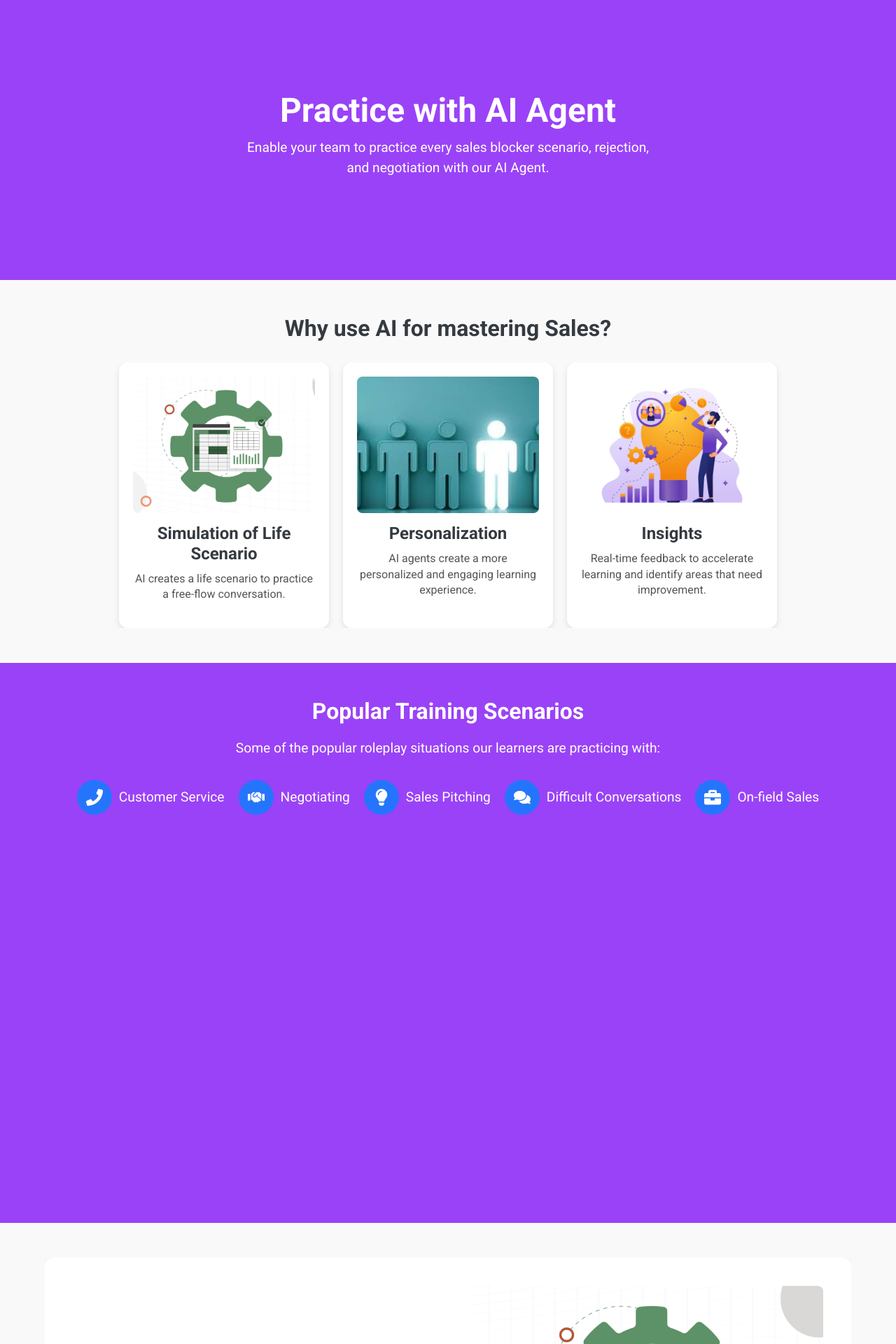
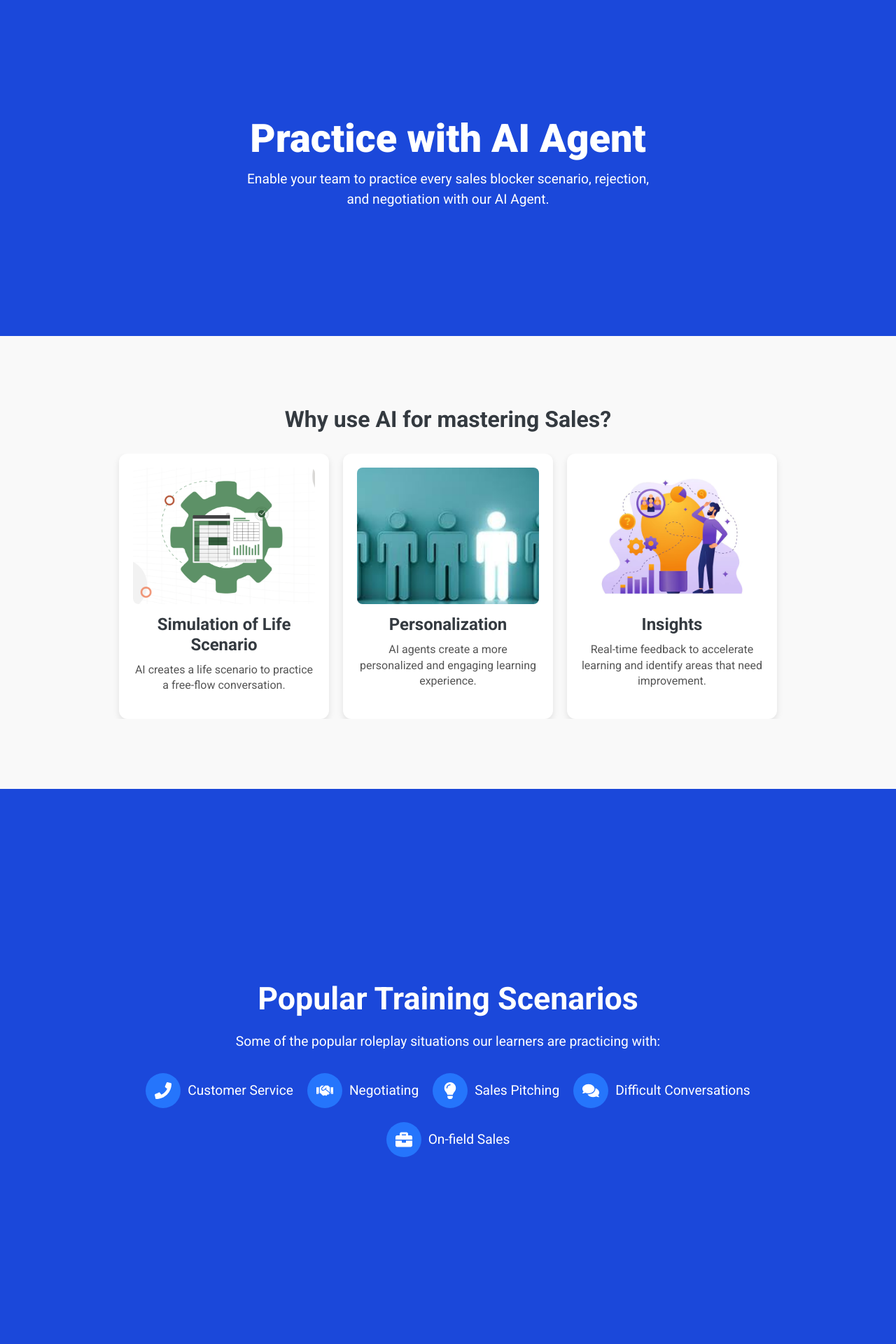
Before and after one commit to Kartik7906/RevuteAI, a React (Vite) app in the folder Client/: page /learnmore in a window 1280 px wide. Shown: the top 1920 px of the page at 70% size. Built offline with nearby package versions, Linux system fonts and the light colour scheme.

Commit message:
store report into database

```diff
--- a/Client/src/Components/LearnMore/LearnMore.css
+++ b/Client/src/Components/LearnMore/LearnMore.css
@@ -15,15 +15,15 @@
   justify-content: center;
   align-items: center;
   text-align: center;
-  height: 50vh;
-  background-color: #9a42f8;
+  height: 60vh;
+  background-color: #1B48DA;
   color: white;
   padding: 20px;
 }
 
 .hero-title {
-  font-size: clamp(2rem, 4vw, 3rem);
-  font-weight: bold;
+  font-size: 3.5rem;
+  font-weight: 800;
   margin-bottom: 10px;
 }
 
@@ -36,7 +36,7 @@
 /* Why Use AI Section */
 .learn-more-container {
   text-align: center;
-  padding-top: 50px;
+  padding-top: 100px;
   background-color: #f9f9f9;
 }
 
@@ -51,7 +51,7 @@
   justify-content: center;
   gap: 20px;
   flex-wrap: wrap;
-  margin-bottom: 50px;
+  margin-bottom: 100px;
 }
 
 .learn-more-card {
@@ -90,20 +90,25 @@
   line-height: 1.4;
 }
 
-/* Popular Training Scenarios Section */
 .popular-training-section {
   width: 100%;
   height: 100vh;
   padding: 50px;
-  background-color: #9a42f8;
+  background-color: #1B48DA;
   color: white;
+  display: flex;
+  justify-content: center; /* Centers horizontally */
+  align-items: center; /* Centers vertically */
+}
+
+.populat-training-section-centerpart {
   text-align: center;
-
+  max-width: 900px;
 }
 
 .popular-training-heading {
-  font-size: 2rem;
-  font-weight: bold;
+  font-size: 2.8rem;
+  font-weight: 700;
   margin-bottom: 20px;
 }
 
@@ -117,6 +122,7 @@
   flex-wrap: wrap;
   gap: 20px;
   justify-content: center;
+  /* background-color: yellow; */
 }
 
 .training-item {
@@ -137,6 +143,7 @@
   border-radius: 50%;
   font-size: 1.5rem;
 }
+
 
 .thirdSection-learnmorepage {
   display: flex;
@@ -163,10 +170,10 @@
   align-items: center;
   justify-content: space-between;
   gap: 30px;
-  background: white;
+  /* background: white; */
   padding: 40px;
   border-radius: 12px;
-  box-shadow: 0 4px 10px rgba(0, 0, 0, 0.1);
+  /* box-shadow: 0 4px 10px rgba(0, 0, 0, 0.1); */
 }
 
 .aboutlearnmore-div2,
--- a/Client/src/Components/LearnMore/LearnMore.jsx
+++ b/Client/src/Components/LearnMore/LearnMore.jsx
@@ -1,6 +1,12 @@
 // LearnMore.js
 import React from "react";
-import { FaPhone, FaHandshake, FaLightbulb, FaComments, FaBriefcase } from "react-icons/fa";
+import {
+  FaPhone,
+  FaHandshake,
+  FaLightbulb,
+  FaComments,
+  FaBriefcase,
+} from "react-icons/fa";
 import "./LearnMore.css";
 import simulationImage from "../../images/simulationimage.webp";
 import personalizationImage from "../../images/personalization.jpg";
@@ -13,8 +19,8 @@ const LearnMore = () => {
       <section className="learn-more-hero">
         <h1 className="hero-title">Practice with AI Agent</h1>
         <p className="hero-description">
-          Enable your team to practice every sales blocker scenario,
-          rejection, and negotiation with our AI Agent.
+          Enable your team to practice every sales blocker scenario, rejection,
+          and negotiation with our AI Agent.
         </p>
       </section>
 
@@ -22,19 +28,26 @@ const LearnMore = () => {
       <section className="learn-more-container">
         <h1 className="learn-more-heading">Why use AI for mastering Sales?</h1>
         <div className="learn-more-content">
-          {[{
+          {[
+            {
               image: simulationImage,
               title: "Simulation of Life Scenario",
-            description: "AI creates a life scenario to practice a free-flow conversation."
-          }, {
+              description:
+                "AI creates a life scenario to practice a free-flow conversation.",
+            },
+            {
               image: personalizationImage,
               title: "Personalization",
-            description: "AI agents create a more personalized and engaging learning experience."
-          }, {
+              description:
+                "AI agents create a more personalized and engaging learning experience.",
+            },
+            {
               image: insightsImage,
               title: "Insights",
-            description: "Real-time feedback to accelerate learning and identify areas that need improvement."
-          }].map((card, index) => (
+              description:
+                "Real-time feedback to accelerate learning and identify areas that need improvement.",
+            },
+          ].map((card, index) => (
             <div className="learn-more-card" key={index}>
               <div className="learn-more-image-container">
                 <img
@@ -51,27 +64,37 @@ const LearnMore = () => {
 
         {/* Popular Training Scenarios */}
         <div className="popular-training-section">
-          <h1 className="popular-training-heading">Popular Training Scenarios</h1>
+          <div className="populat-training-section-centerpart">
+            <h1 className="popular-training-heading">
+              Popular Training Scenarios
+            </h1>
             <p className="popular-training-description">
-            Some of the popular roleplay situations our learners are practicing with:
+              Some of the popular roleplay situations our learners are
+              practicing with:
             </p>
             <div className="popular-training-list">
-            {[{
+              {[
+                {
                   icon: <FaPhone />,
-              text: "Customer Service"
-            }, {
+                  text: "Customer Service",
+                },
+                {
                   icon: <FaHandshake />,
-              text: "Negotiating"
-            }, {
+                  text: "Negotiating",
+                },
+                {
                   icon: <FaLightbulb />,
-              text: "Sales Pitching"
-            }, {
+                  text: "Sales Pitching",
+                },
+                {
                   icon: <FaComments />,
-              text: "Difficult Conversations"
-            }, {
+                  text: "Difficult Conversations",
+                },
+                {
                   icon: <FaBriefcase />,
-              text: "On-field Sales"
-            }].map((item, index) => (
+                  text: "On-field Sales",
+                },
+              ].map((item, index) => (
                 <div className="training-item" key={index}>
                   <div className="icon-circle">{item.icon}</div>
                   <span>{item.text}</span>
@@ -79,48 +102,56 @@ const LearnMore = () => {
               ))}
             </div>
           </div>
+        </div>
       </section>
 
-      {/* create new section here: as  */}
       <div className="thirdSection-learnmorepage">
         <div className="aboutlearnmore">
           {/* Div1 */}
           <div className="aboutlearnmore-div1">
+
+            <div className="aboutlearnmore-image">
+              <img src={simulationImage} alt="AI-powered feedback" />
+            </div>
             <div className="aboutlearnmore-text">
               <h2>AI-powered feedback</h2>
               <p>
-              Get feedback on what you say and any areas you need to improve with our generative AI solution.
+                Get feedback on what you say and any areas you need to improve
+                with our generative AI solution.
               </p>
-            </div>
-            <div className="aboutlearnmore-image">
-              <img src={simulationImage} alt="AI-powered feedback" />
             </div>
           </div>
 
           {/* Div2 */}
           <div className="aboutlearnmore-div2">
             <div className="aboutlearnmore-image">
-              <img src={personalizationImage} alt="Practice in different languages" />
+              <img
+                src={personalizationImage}
+                alt="Practice in different languages"
+              />
             </div>
             <div className="aboutlearnmore-text">
               <h2>Practice in more than 10 Indic languages.</h2>
               <p>
-              Practice interviews, difficult conversations, networking, communication, and other skills in different languages.
+                Practice interviews, difficult conversations, networking,
+                communication, and other skills in different languages.
               </p>
             </div>
           </div>
 
           {/* Div3 */}
           <div className="aboutlearnmore-div3">
+          <div className="aboutlearnmore-text">
+              <h2>Customize with various products.</h2>
+              <p>
+                Add any number of products and scenarios for your employees to
+                practice.
+              </p>
+            </div>
             <div className="aboutlearnmore-image">
               <img src={insightsImage} alt="Customize with Roleplay Studio" />
             </div>
-            <div className="aboutlearnmore-text">
-              <h2>Customize with various products.</h2>
-              <p>
-              Add any number of products and scenarios for your employees to practice.
-              </p>
-            </div>
+
           </div>
         </div>
       </div>
@@ -183,7 +214,6 @@ const LearnMore = () => {
           </div>
         </div>
       </div>
-
     </div>
   );
 };
--- a/Client/src/Components/ListedReports/ListedReport.css
+++ b/Client/src/Components/ListedReports/ListedReport.css
@@ -51,6 +51,34 @@
   }
 
   .content {
-    -ms-overflow-style: none; /* IE and Edge */
-    scrollbar-width: none; /* Firefox */
+    -ms-overflow-style: none;
+    scrollbar-width: none;
   }
+
+
+  /* report css here that are fetched from backend: */
+  .report-item {
+    background-color: #e6f7ff; /* Light background color */
+    border: 1px solid #b3e5fc; /* Soft border */
+    padding: 12px;
+    margin-bottom: 8px;
+    border-radius: 6px;
+    cursor: pointer;
+    display: flex;
+    align-items: center;
+    justify-content: space-between;
+    transition: all 0.3s ease;
+  }
+
+  .report-item:hover {
+    background-color: #cceeff;
+    box-shadow: 0 4px 8px rgba(0, 0, 0, 0.1);
+  }
+
+  .report-item p {
+    margin: 0;
+    font-size: 16px;
+    color: #333;
+    font-weight: 500;
+    word-break: break-word;
+  }
--- a/Client/src/Components/Navbar/Navbar.jsx
+++ b/Client/src/Components/Navbar/Navbar.jsx
@@ -19,7 +19,7 @@ const Navbar = () => {
   return (
     <nav className="navbar">
       {/* Logo Section */}
-      <div className="navbar__logo">
+      <div className="navbar__logo" onClick={() => navigate('/')}>
         <img src={companyLogo} alt="Company Logo" />
       </div>
 
--- a/Client/src/Components/SideBar/Sidebar.jsx
+++ b/Client/src/Components/SideBar/Sidebar.jsx
@@ -28,7 +28,7 @@ const Sidebar = ({ setSection }) => {
       setSection('reportlist');
       navigate(`/reportlist/${userId}`);
     } else {
-      alert("User ID not found in localStorage");
+      alert("Please Login First");
     }
   };
 
```
Also changed, not shown: Client/src/Components/ListedReports/ListedReport.jsx (+18 -1 lines), Client/src/Components/ReportPage/ReportPage.jsx (+16 -3 lines), 4 other files (tests, documents, lock files or other folders). Lines whose indentation alone changed are shown as unchanged.
